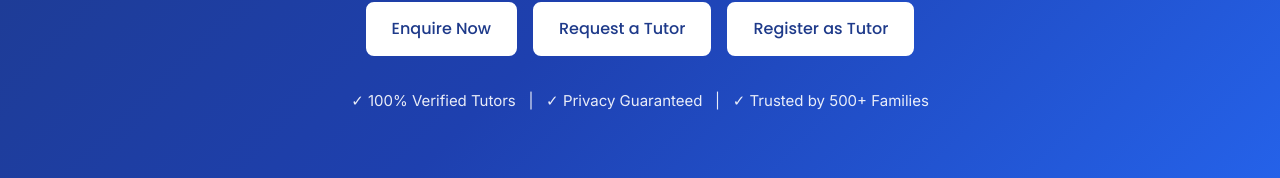
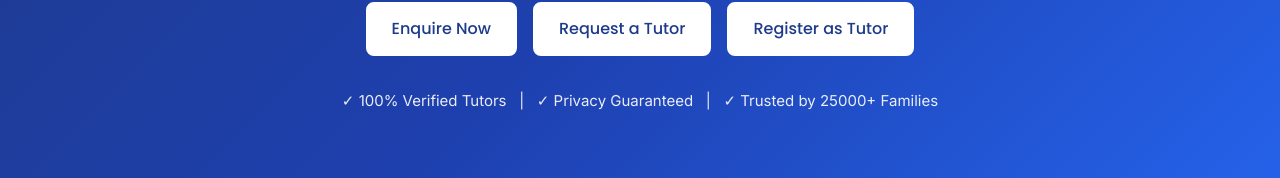
Before and after one commit to Glassfield/AgarwalAcademy, a React (Vite) app: page / in a window 1280 px wide. Shown: the part 444-622 px from the top of the page. Built offline with nearby package versions, Linux system fonts and the light colour scheme; no server answers.

Commit message:
update hero trusted families count to 25000+

```diff
--- a/src/pages/Home.jsx
+++ b/src/pages/Home.jsx
@@ -50,7 +50,7 @@ const Home = () => {
               </Button>
             </div>
             <p className="hero-trust">
-              ✓ 100% Verified Tutors &nbsp; | &nbsp; ✓ Privacy Guaranteed &nbsp; | &nbsp; ✓ Trusted by 500+ Families
+              ✓ 100% Verified Tutors &nbsp; | &nbsp; ✓ Privacy Guaranteed &nbsp; | &nbsp; ✓ Trusted by 25000+ Families
             </p>
           </div>
         </div>
```
